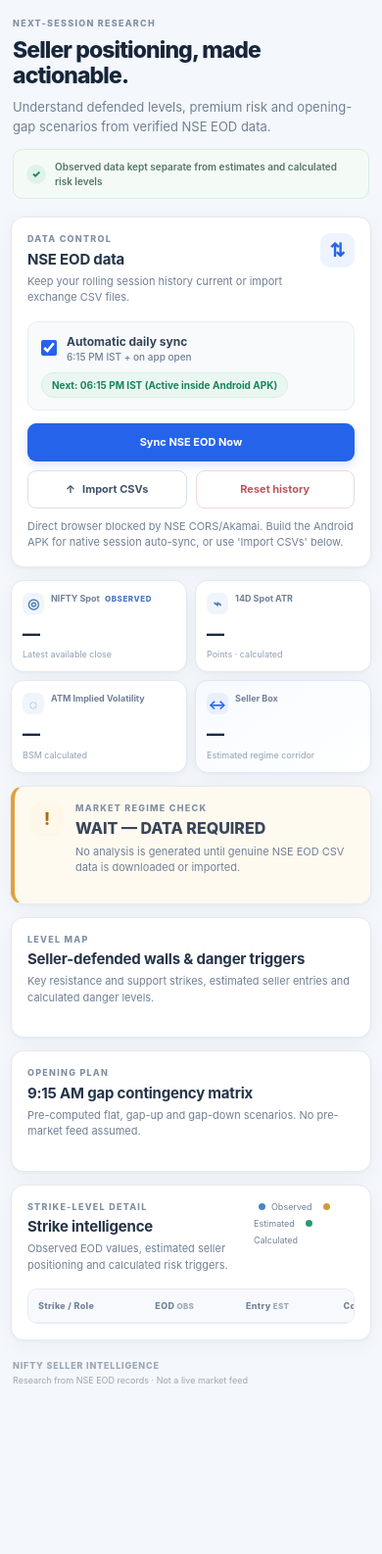
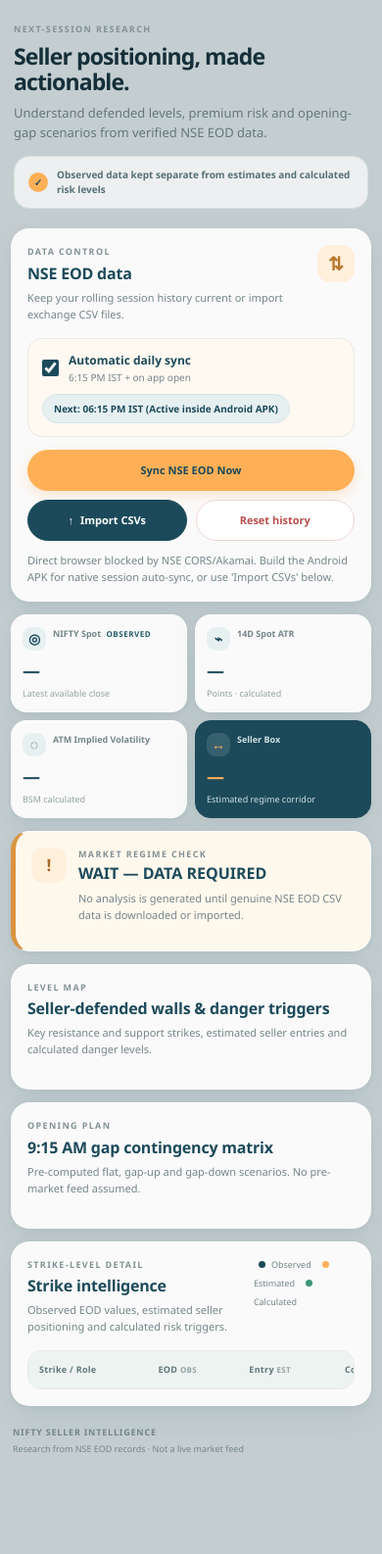
Before and after one commit to naveenm2020it-glitch/NEWAIMODEL, a website: page mobile_app/www/index.html in a window 390 px wide. Shown: the part 76-1662 px from the top of the page at 98% size. Before the commit the page ends 1532 px from the top, so only its background shows below. Drawn offline with Linux system fonts and the light colour scheme.

Commit message:
Redesign mobile UI with teal amber fintech visual system

```diff
--- a/mobile_app/www/styles.css
+++ b/mobile_app/www/styles.css
@@ -1,142 +1,151 @@
 :root {
   color-scheme: light;
-  --bg: #f4f7fb;
-  --surface: #ffffff;
-  --surface-soft: #f8fafc;
-  --border: #e5eaf1;
-  --border-strong: #d7e0eb;
-  --text: #182435;
-  --muted: #718096;
-  --muted-2: #91a0b3;
-  --accent: #2563eb;
-  --accent-soft: #edf4ff;
-  --green: #16845b;
-  --green-soft: #eaf7f0;
-  --red: #c84c54;
-  --red-soft: #fff0f0;
-  --amber: #a96c12;
-  --amber-soft: #fff7e8;
-  --shadow: 0 5px 22px rgba(25, 48, 79, .045), 0 1px 3px rgba(25, 48, 79, .035);
+  --bg: #c4ced0;
+  --surface: #fafafa;
+  --surface-soft: #fff7ef;
+  --teal: #1c4a5a;
+  --teal-2: #245b6b;
+  --teal-soft: #e7f0f1;
+  --amber: #ffb057;
+  --amber-soft: #fff0dc;
+  --cream: #ffeedb;
+  --border: #e6e9e7;
+  --border-strong: #d5dedc;
+  --text: #173744;
+  --muted: #748589;
+  --muted-2: #94a1a1;
+  --green: #287b61;
+  --green-soft: #e8f4ed;
+  --red: #b84f4c;
+  --red-soft: #fff0ec;
+  --shadow: 0 12px 30px rgba(28,74,90,.08), 0 2px 6px rgba(28,74,90,.04);
 }
-* { box-sizing: border-box; margin: 0; padding: 0; font-family: Inter, -apple-system, BlinkMacSystemFont, "Segoe UI", Roboto, sans-serif; }
-body { min-height: 100vh; background: var(--bg); color: var(--text); padding-bottom: 28px; -webkit-font-smoothing: antialiased; }
+* { box-sizing: border-box; margin: 0; padding: 0; font-family: Poppins, "Avenir Next", "Segoe UI", Roboto, sans-serif; }
+html { scroll-behavior: smooth; scroll-padding-top: 90px; }
+body { min-height: 100vh; background: var(--bg); color: var(--text); padding-bottom: 88px; -webkit-font-smoothing: antialiased; }
 button, input { font: inherit; }
-.app-header { position: sticky; top: 0; z-index: 20; background: rgba(255,255,255,.94); border-bottom: 1px solid var(--border); backdrop-filter: blur(14px); }
-.header-inner { max-width: 1240px; min-height: 76px; margin: 0 auto; padding: 12px 24px; display: flex; align-items: center; justify-content: space-between; gap: 18px; }
+.app-header { position: sticky; top: 0; z-index: 20; background: rgba(250,250,250,.96); border-bottom: 1px solid rgba(28,74,90,.09); backdrop-filter: blur(16px); }
+.header-inner { max-width: 1240px; min-height: 76px; margin: 0 auto; padding: 12px 22px; display: flex; align-items: center; justify-content: space-between; gap: 18px; }
 .brand-lockup { display: flex; align-items: center; gap: 12px; min-width: 0; }
-.brand-mark { width: 42px; height: 42px; border-radius: 13px; display: grid; place-items: center; background: linear-gradient(145deg, #1d4ed8, #3979e8); color: white; font-size: 19px; font-weight: 800; box-shadow: 0 5px 12px rgba(37,99,235,.2); }
+.brand-mark { width: 44px; height: 44px; border-radius: 50%; display: grid; place-items: center; background: var(--teal); color: var(--amber); font-size: 20px; font-weight: 800; box-shadow: 0 5px 14px rgba(28,74,90,.18); }
 .brand-copy { min-width: 0; }
-.brand-kicker, .eyebrow { display: block; color: #8190a4; font-size: 9px; line-height: 1.4; font-weight: 800; letter-spacing: 1.25px; }
-.app-header h1 { margin-top: 1px; color: #1d2a3c; font-size: 17px; line-height: 1.25; font-weight: 750; letter-spacing: -.35px; }
+.brand-kicker, .eyebrow { display: block; color: #829194; font-size: 9px; line-height: 1.5; font-weight: 800; letter-spacing: 1.35px; }
+.app-header h1 { margin-top: 1px; color: var(--teal); font-size: 17px; line-height: 1.25; font-weight: 750; letter-spacing: -.35px; }
 .app-header p { margin-top: 3px; color: var(--muted); font-size: 11px; line-height: 1.3; }
-.header-context { display: flex; align-items: center; gap: 8px; color: #617187; font-size: 11px; font-weight: 650; white-space: nowrap; background: #f6f8fb; border: 1px solid var(--border); padding: 8px 11px; border-radius: 999px; }
-.live-dot { width: 7px; height: 7px; background: #2da879; border-radius: 50%; box-shadow: 0 0 0 3px #e4f5ed; }
-.container { max-width: 1240px; margin: 0 auto; padding: 25px 24px 16px; display: flex; flex-direction: column; gap: 16px; }
-.page-intro { display: flex; align-items: flex-end; justify-content: space-between; gap: 24px; padding: 4px 2px 5px; }
-.page-intro h2 { margin-top: 7px; font-size: clamp(22px, 3vw, 29px); letter-spacing: -.9px; line-height: 1.15; font-weight: 760; color: #17263a; }
-.page-intro p { margin-top: 8px; color: var(--muted); font-size: 13px; line-height: 1.55; max-width: 620px; }
-.intro-note { max-width: 310px; display: flex; align-items: center; gap: 9px; padding: 10px 13px; border: 1px solid #dcebe4; border-radius: 10px; background: #f4fbf7; color: #547565; font-size: 10px; font-weight: 600; line-height: 1.45; }
-.note-icon { flex: 0 0 20px; height: 20px; display: grid; place-items: center; border-radius: 50%; background: #e1f3e9; color: var(--green); font-weight: 900; }
-.card { min-width: 0; background: var(--surface); border: 1px solid var(--border); border-radius: 15px; padding: 19px 20px; box-shadow: var(--shadow); }
+.header-context { display: flex; align-items: center; gap: 8px; color: var(--teal); font-size: 11px; font-weight: 650; white-space: nowrap; background: var(--teal-soft); border: 1px solid #d6e4e5; padding: 8px 12px; border-radius: 999px; }
+.live-dot { width: 7px; height: 7px; background: #d69a4e; border-radius: 50%; box-shadow: 0 0 0 3px #ffeedb; }
+.container { max-width: 1240px; margin: 0 auto; padding: 25px 22px 20px; display: flex; flex-direction: column; gap: 16px; }
+.page-intro { display: flex; align-items: flex-end; justify-content: space-between; gap: 24px; padding: 8px 3px 7px; }
+.page-intro h2 { margin-top: 7px; font-size: clamp(22px, 3vw, 30px); letter-spacing: -.9px; line-height: 1.15; font-weight: 780; color: #142f39; }
+.page-intro p { margin-top: 8px; color: #64777b; font-size: 13px; line-height: 1.6; max-width: 620px; }
+.intro-note { max-width: 310px; display: flex; align-items: center; gap: 9px; padding: 11px 14px; border: 1px solid #d7e2df; border-radius: 16px; background: rgba(250,250,250,.76); color: #557075; font-size: 10px; font-weight: 600; line-height: 1.5; }
+.note-icon { flex: 0 0 20px; height: 20px; display: grid; place-items: center; border-radius: 50%; background: var(--amber); color: var(--teal); font-weight: 900; }
+.card { min-width: 0; background: var(--surface); border: 1px solid rgba(255,255,255,.8); border-radius: 22px; padding: 20px 21px; box-shadow: var(--shadow); }
 .section-heading { display: flex; justify-content: space-between; align-items: flex-start; gap: 14px; margin-bottom: 16px; }
-.section-heading h2 { margin-top: 4px; color: #253449; font-size: 15px; font-weight: 750; letter-spacing: -.2px; text-transform: none; }
-.section-description { margin-top: 5px; color: var(--muted); font-size: 11px; line-height: 1.5; }
-.section-icon { width: 35px; height: 35px; display: grid; place-items: center; flex: 0 0 auto; border-radius: 10px; background: var(--accent-soft); color: var(--accent); font-size: 19px; font-weight: 700; }
-.import-card { padding: 20px; }
-.sync-header-row { display: flex; justify-content: space-between; align-items: center; flex-wrap: wrap; gap: 10px; margin-bottom: 13px; padding: 12px 13px; border: 1px solid #e9eef5; border-radius: 10px; background: var(--surface-soft); }
-.toggle-wrap { display: flex; align-items: center; gap: 10px; color: #344459; font-size: 12px; font-weight: 700; cursor: pointer; }
-.toggle-wrap input { width: 16px; height: 16px; accent-color: var(--accent); }
+.section-heading h2 { margin-top: 4px; color: var(--teal); font-size: 16px; font-weight: 750; letter-spacing: -.2px; }
+.section-description { margin-top: 5px; color: var(--muted); font-size: 11px; line-height: 1.55; }
+.section-icon { width: 38px; height: 38px; display: grid; place-items: center; flex: 0 0 auto; border-radius: 13px; background: var(--amber-soft); color: #b7772d; font-size: 19px; font-weight: 700; }
+.import-card { padding: 21px; }
+.sync-header-row { display: flex; justify-content: space-between; align-items: center; flex-wrap: wrap; gap: 10px; margin-bottom: 13px; padding: 13px 14px; border: 1px solid #e9e8e2; border-radius: 15px; background: #fff9f2; }
+.toggle-wrap { display: flex; align-items: center; gap: 10px; color: var(--teal); font-size: 12px; font-weight: 700; cursor: pointer; }
+.toggle-wrap input { width: 17px; height: 17px; accent-color: var(--teal); }
 .toggle-wrap small { display: block; margin-top: 2px; color: var(--muted); font-size: 10px; font-weight: 500; }
-.schedule-pill { font-size: 10px; font-weight: 700; padding: 6px 10px; border-radius: 999px; background: var(--green-soft); color: var(--green); border: 1px solid #d8eee2; }
+.schedule-pill { font-size: 10px; font-weight: 700; padding: 7px 11px; border-radius: 999px; background: var(--teal-soft); color: var(--teal); border: 1px solid #d7e5e6; }
 .btn-row { display: flex; gap: 9px; flex-wrap: wrap; }
-.btn { min-height: 39px; padding: 10px 15px; border-radius: 9px; font-size: 11px; font-weight: 750; border: 1px solid transparent; cursor: pointer; display: inline-flex; align-items: center; justify-content: center; gap: 7px; text-align: center; transition: transform .15s ease, box-shadow .15s ease, background .15s ease; }
+.btn { min-height: 42px; padding: 11px 17px; border-radius: 999px; font-size: 11px; font-weight: 750; border: 1px solid transparent; cursor: pointer; display: inline-flex; align-items: center; justify-content: center; gap: 7px; text-align: center; transition: transform .16s ease, box-shadow .16s ease, background .16s ease; }
 .btn:hover { transform: translateY(-1px); }
-.btn:focus-visible { outline: 3px solid rgba(37,99,235,.22); outline-offset: 2px; }
-.btn-primary { background: var(--accent); color: #fff; box-shadow: 0 4px 10px rgba(37,99,235,.16); }
-.btn-primary:hover { background: #1d4ed8; box-shadow: 0 6px 14px rgba(37,99,235,.2); }
-.btn-secondary { background: #fff; color: #40516a; border-color: var(--border-strong); }
-.btn-secondary:hover { background: #f8faff; border-color: #b9c9df; }
-.btn-danger { background: #fff; color: #bd555b; border-color: #f0d7d9; margin-left: auto; }
+.btn:focus-visible { outline: 3px solid rgba(255,176,87,.45); outline-offset: 2px; }
+.btn-primary { background: var(--amber); color: var(--teal); box-shadow: 0 5px 13px rgba(255,176,87,.25); }
+.btn-primary:hover { background: #ffa642; box-shadow: 0 7px 16px rgba(255,176,87,.3); }
+.btn-secondary { background: var(--teal); color: #fff; border-color: var(--teal); }
+.btn-secondary:hover { background: var(--teal-2); }
+.btn-danger { background: #fff; color: var(--red); border-color: #f0d7d3; margin-left: auto; }
 .btn-danger:hover { background: var(--red-soft); }
-.status-text { margin-top: 10px; color: var(--muted); font-size: 11px; line-height: 1.5; }
-.part-bar { margin-top: 10px; padding: 9px 12px; background: var(--accent-soft); border: 1px solid #dce8fb; border-radius: 8px; font-size: 11px; color: #41699f; }
+.status-text { margin-top: 11px; color: var(--muted); font-size: 11px; line-height: 1.55; }
+.part-bar { margin-top: 10px; padding: 10px 13px; background: var(--teal-soft); border: 1px solid #d6e5e5; border-radius: 12px; font-size: 11px; color: var(--teal); }
 .kpi-grid { display: grid; grid-template-columns: repeat(2, minmax(0,1fr)); gap: 11px; }
-.kpi-box { min-width: 0; background: var(--surface); border: 1px solid var(--border); border-radius: 13px; padding: 14px 15px; box-shadow: var(--shadow); }
+.kpi-box { min-width: 0; background: var(--surface); border: 1px solid rgba(255,255,255,.8); border-radius: 19px; padding: 15px 16px; box-shadow: var(--shadow); }
 .kpi-label { display: flex; align-items: center; gap: 7px; color: var(--muted); font-size: 10px; font-weight: 700; }
-.kpi-label em { margin-left: 3px; color: #4778bd; font-size: 8px; font-style: normal; letter-spacing: .55px; font-weight: 800; }
-.kpi-icon { width: 22px; height: 22px; display: grid; place-items: center; border-radius: 7px; background: #f0f5fc; color: #4e78b5; font-size: 14px; }
-.kpi-box strong { display: block; margin-top: 10px; color: #1b2b40; font-size: clamp(18px, 2.2vw, 23px); line-height: 1.1; font-weight: 780; letter-spacing: -.5px; overflow-wrap: anywhere; font-variant-numeric: tabular-nums; }
+.kpi-label em { margin-left: 3px; color: var(--teal-2); font-size: 8px; font-style: normal; letter-spacing: .55px; font-weight: 800; }
+.kpi-icon { width: 24px; height: 24px; display: grid; place-items: center; border-radius: 9px; background: var(--teal-soft); color: var(--teal); font-size: 14px; }
+.kpi-box strong { display: block; margin-top: 11px; color: var(--teal); font-size: clamp(18px, 2.2vw, 24px); line-height: 1.1; font-weight: 780; letter-spacing: -.5px; overflow-wrap: anywhere; font-variant-numeric: tabular-nums; }
 .kpi-box > small { display: block; margin-top: 6px; color: var(--muted-2); font-size: 9px; }
-.kpi-accent { background: linear-gradient(145deg, #f7faff, #fff); border-color: #dce7f7; }
-.kpi-accent .kpi-icon { background: #e8f0ff; color: var(--accent); }
-.regime-card { display: flex; align-items: flex-start; gap: 18px; border-left: 4px solid #e3a23d; background: #fffdf8; }
-.regime-warn { border-left-color: #e0a13c; background: #fffaf0; }
-.regime-ok { border-left-color: #27a477; background: #f7fcf9; }
+.kpi-accent { background: var(--teal); border-color: var(--teal); }
+.kpi-accent .kpi-label, .kpi-accent > small { color: #d1e0e2; }
+.kpi-accent strong { color: var(--amber); }
+.kpi-accent .kpi-icon { background: rgba(255,255,255,.12); color: var(--amber); }
+.regime-card { display: flex; align-items: flex-start; gap: 18px; border-left: 5px solid var(--amber); background: #fff9f1; }
+.regime-warn { border-left-color: #d99442; background: #fff8ed; }
+.regime-ok { border-left-color: #3c9675; background: #f5fbf7; }
 .regime-main { display: flex; align-items: flex-start; gap: 12px; min-width: 0; flex: 1; }
-.regime-symbol { width: 34px; height: 34px; flex: 0 0 auto; display: grid; place-items: center; border-radius: 10px; background: var(--amber-soft); color: var(--amber); font-size: 17px; font-weight: 800; }
+.regime-symbol { width: 36px; height: 36px; flex: 0 0 auto; display: grid; place-items: center; border-radius: 12px; background: var(--amber-soft); color: #a96b27; font-size: 17px; font-weight: 800; }
 .regime-ok .regime-symbol { background: var(--green-soft); color: var(--green); }
-.regime-title { margin-top: 3px; color: #39465a; font-size: 16px; line-height: 1.3; font-weight: 800; }
-.regime-sub { margin-top: 5px; color: var(--muted); font-size: 11px; line-height: 1.5; }
-.reasons-list { margin: 2px 0 0; padding-left: 18px; color: #68788c; font-size: 10px; line-height: 1.65; }
-.data-card { padding-top: 19px; }
-.walls-grid { display: grid; grid-template-columns: repeat(2, minmax(0,1fr)); gap: 11px; }
-.wall-box { min-width: 0; padding: 14px; background: #fbfcfe; border: 1px solid var(--border); border-radius: 11px; }
+.regime-title { margin-top: 3px; color: var(--teal); font-size: 16px; line-height: 1.35; font-weight: 800; }
+.regime-sub { margin-top: 5px; color: var(--muted); font-size: 11px; line-height: 1.55; }
+.reasons-list { margin: 2px 0 0; padding-left: 18px; color: #687b7e; font-size: 10px; line-height: 1.7; }
+.data-card { padding-top: 20px; }
+.walls-grid { display: grid; grid-template-columns: repeat(2, minmax(0,1fr)); gap: 12px; }
+.wall-box { min-width: 0; padding: 15px; background: #f7f9f8; border: 1px solid #e8eeeb; border-radius: 16px; }
 .wall-top { display: flex; justify-content: space-between; align-items: center; gap: 8px; margin-bottom: 11px; }
-.badge { display: inline-flex; align-items: center; font-size: 9px; font-weight: 800; letter-spacing: .15px; padding: 5px 8px; border-radius: 6px; }
+.badge { display: inline-flex; align-items: center; font-size: 9px; font-weight: 800; letter-spacing: .15px; padding: 6px 9px; border-radius: 999px; }
 .tag-res { background: var(--red-soft); color: var(--red); }
 .tag-sup { background: var(--green-soft); color: var(--green); }
-.wall-top strong { color: #25364c; font-size: 14px; font-variant-numeric: tabular-nums; }
-.wall-row { display: flex; justify-content: space-between; align-items: flex-start; gap: 10px; padding: 5px 0; color: var(--muted); font-size: 10px; line-height: 1.4; }
-.wall-row b { color: #33445a; text-align: right; font-size: 10px; font-weight: 750; font-variant-numeric: tabular-nums; }
-.danger-txt { color: #bd7a21 !important; }
-.wall-rule { margin-top: 9px; padding: 9px 10px; border-radius: 7px; background: #f1f6fd; color: #52749e; font-size: 10px; line-height: 1.5; }
-.gap-grid { display: grid; grid-template-columns: repeat(3, minmax(0,1fr)); gap: 10px; }
-.gap-box { min-width: 0; padding: 13px; background: #fbfcfe; border: 1px solid var(--border); border-radius: 10px; }
-.gap-title { color: #2e4f7b; font-size: 12px; font-weight: 800; line-height: 1.35; }
-.gap-cond { margin: 7px 0 6px; color: #a8731e; font-size: 10px; font-weight: 750; line-height: 1.4; }
-.gap-act { color: #65758a; font-size: 10px; line-height: 1.55; }
+.wall-top strong { color: var(--teal); font-size: 14px; font-variant-numeric: tabular-nums; }
+.wall-row { display: flex; justify-content: space-between; align-items: flex-start; gap: 10px; padding: 5px 0; color: var(--muted); font-size: 10px; line-height: 1.45; }
+.wall-row b { color: #334e55; text-align: right; font-size: 10px; font-weight: 750; font-variant-numeric: tabular-nums; }
+.danger-txt { color: #b8782c !important; }
+.wall-rule { margin-top: 9px; padding: 10px 11px; border-radius: 11px; background: var(--teal-soft); color: var(--teal); font-size: 10px; line-height: 1.55; }
+.gap-grid { display: grid; grid-template-columns: repeat(3, minmax(0,1fr)); gap: 11px; }
+.gap-box { min-width: 0; padding: 14px; background: #fff8ef; border: 1px solid #f4e5d4; border-radius: 15px; }
+.gap-title { color: var(--teal); font-size: 12px; font-weight: 800; line-height: 1.4; }
+.gap-cond { margin: 8px 0 6px; color: #b7772d; font-size: 10px; font-weight: 750; line-height: 1.45; }
+.gap-act { color: #65777a; font-size: 10px; line-height: 1.6; }
 .data-legend { display: flex; align-items: center; flex-wrap: wrap; gap: 6px; color: var(--muted); font-size: 9px; white-space: nowrap; }
 .data-legend i { width: 7px; height: 7px; display: inline-block; border-radius: 50%; margin-left: 5px; }
-.legend-observed { background: #4d83c8; }
-.legend-estimated { background: #d39a3c; }
-.legend-calculated { background: #2a9a73; }
-.table-wrap { overflow-x: auto; border: 1px solid var(--border); border-radius: 10px; }
+.legend-observed { background: var(--teal); }
+.legend-estimated { background: var(--amber); }
+.legend-calculated { background: #3c9675; }
+.table-wrap { overflow-x: auto; border: 1px solid var(--border); border-radius: 14px; }
 table { width: 100%; border-collapse: separate; border-spacing: 0; font-size: 10px; min-width: 690px; }
-th, td { text-align: left; padding: 11px 10px; border-bottom: 1px solid #edf0f5; vertical-align: middle; }
-th { position: sticky; top: 0; background: #f7f9fc; color: #75859a; font-size: 9px; font-weight: 800; letter-spacing: .3px; white-space: nowrap; }
-th small { color: #9aa8b9; font-size: 8px; }
-td { color: #43536a; line-height: 1.45; font-variant-numeric: tabular-nums; }
-td b { color: #25364c; font-size: 10px; }
-td small { color: #8a98aa; font-size: 9px; }
+th, td { text-align: left; padding: 12px 11px; border-bottom: 1px solid #edf0ed; vertical-align: middle; }
+th { position: sticky; top: 0; background: #edf3f1; color: #60767a; font-size: 9px; font-weight: 800; letter-spacing: .3px; white-space: nowrap; }
+th small { color: #91a2a2; font-size: 8px; }
+td { color: #435c61; line-height: 1.5; font-variant-numeric: tabular-nums; }
+td b { color: var(--teal); font-size: 10px; }
+td small { color: #8a9a9b; font-size: 9px; }
 tbody tr:last-child td { border-bottom: 0; }
-tbody tr:hover { background: #f8fbff; }
-.row-highlight { background: #f1f6ff; }
+tbody tr:hover { background: #fff9f1; }
+.row-highlight { background: #fff4e6; }
 .pos { color: var(--green) !important; }
 .neg { color: var(--red) !important; }
-.app-footer { display: flex; justify-content: space-between; gap: 12px; padding: 7px 2px 0; color: #9aa7b7; font-size: 9px; }
+.app-footer { display: flex; justify-content: space-between; gap: 12px; padding: 7px 2px 0; color: #728589; font-size: 9px; }
 .app-footer span:first-child { font-weight: 800; letter-spacing: .8px; }
 .btn:disabled { opacity: .55; cursor: not-allowed; transform: none; box-shadow: none; }
-@media (min-width: 760px) { .kpi-grid { grid-template-columns: repeat(4, minmax(0,1fr)); } }
+.bottom-nav { position: fixed; z-index: 30; left: 50%; bottom: max(10px, env(safe-area-inset-bottom)); transform: translateX(-50%); width: min(560px, calc(100% - 24px)); display: grid; grid-template-columns: repeat(4,1fr); gap: 4px; padding: 8px; border: 1px solid rgba(255,255,255,.9); border-radius: 22px; background: rgba(250,250,250,.94); box-shadow: 0 10px 35px rgba(28,74,90,.18); backdrop-filter: blur(18px); }
+.bottom-nav a { min-width: 0; display: flex; flex-direction: column; align-items: center; justify-content: center; gap: 3px; padding: 5px 2px; border-radius: 14px; color: #829194; text-decoration: none; font-size: 9px; font-weight: 700; }
+.bottom-nav a span:first-child { font-size: 17px; line-height: 1.1; }
+.bottom-nav a:active, .bottom-nav a:focus-visible { color: var(--teal); background: var(--amber-soft); outline: none; }
+@media (min-width: 760px) { .kpi-grid { grid-template-columns: repeat(4, minmax(0,1fr)); } .bottom-nav { width: 460px; } }
 @media (max-width: 700px) {
   .header-inner { padding: 11px 16px; min-height: 68px; }
   .header-context { display: none; }
-  .container { padding: 19px 15px 14px; gap: 13px; }
+  .container { padding: 19px 15px 18px; gap: 13px; }
   .page-intro { align-items: flex-start; flex-direction: column; gap: 13px; }
   .intro-note { max-width: none; }
-  .card { padding: 16px; border-radius: 13px; }
+  .card { padding: 16px; border-radius: 19px; }
   .gap-grid { grid-template-columns: 1fr; }
   .regime-card { flex-direction: column; gap: 10px; }
   .reasons-list { margin-left: 4px; }
   .data-legend { white-space: normal; }
 }
 @media (max-width: 480px) {
-  .brand-mark { width: 38px; height: 38px; border-radius: 11px; }
+  .brand-mark { width: 39px; height: 39px; }
   .app-header h1 { font-size: 15px; }
   .app-header p { max-width: 260px; font-size: 10px; }
   .container { padding-left: 11px; padding-right: 11px; }
   .page-intro h2 { font-size: 23px; }
   .kpi-grid { gap: 8px; }
-  .kpi-box { padding: 12px 11px; }
+  .kpi-box { padding: 12px 11px; border-radius: 16px; }
   .kpi-label { align-items: flex-start; font-size: 9px; }
   .kpi-box strong { font-size: 18px; }
   .sync-header-row { align-items: flex-start; flex-direction: column; }
```
